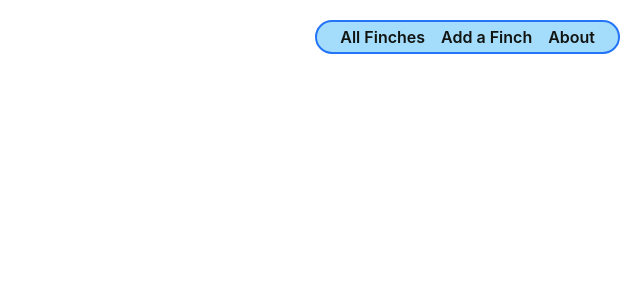
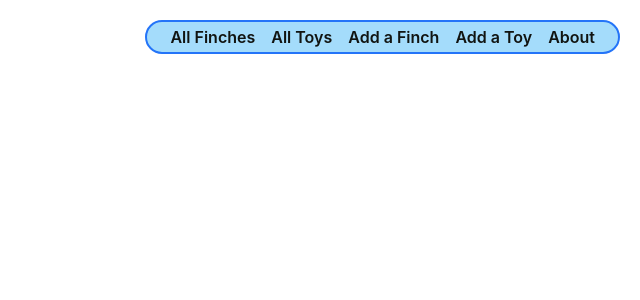
Before and after one commit to vader-v/finch-collector, a Django app: page / in a window 1280 px wide. Shown: the top 300 px of the page, without its empty margins (640-1280 px from the left). Run offline with Django 4.2, Linux system fonts and the light colour scheme.

Commit message:
add views and paths for toys create/detail/list

```diff
--- a/main_app/templates/base.html
+++ b/main_app/templates/base.html
@@ -29,7 +29,9 @@
     <nav>
       <ul>
         <li><a href="{% url 'finch-index' %}">All Finches</a></li>
+        <li><a href="{% url 'toy-index' %}">All Toys</a></li>
         <li><a href="{% url 'finch-create' %}">Add a Finch</a></li>
+        <li><a href="{% url 'toy-create' %}">Add a Toy</a></li>
         <li><a href="{% url 'about' %}">About</a></li>
       </ul>
     </nav>
--- a/main_app/templates/finches/detail.html
+++ b/main_app/templates/finches/detail.html
@@ -65,7 +65,7 @@
       method="post"
       class="subsection-content"
     >
-    {% if cat.fed_for_today %}
+    {% if finch.fed_for_today %}
     <p class="fed">{{finch.name}} has been fed all their meals for today!</p>
     {% else %}
     <p class="unfed">{{finch.name}} might be hungry!</p>
--- a/main_app/urls.py
+++ b/main_app/urls.py
@@ -10,4 +10,7 @@ urlpatterns = [
   path('finches/<int:pk>/update/', views.FinchUpdate.as_view(), name='finch-update'),
   path('finches/<int:pk>/delete/', views.FinchDelete.as_view(), name='finch-delete'),
   path('finches/<int:finch_id>/add-feeding/', views.add_feeding, name='add-feeding'),
+  path('toys/create/', views.ToyCreate.as_view(), name='toy-create'),
+  path('toys/<int:pk>/', views.ToyDetail.as_view(), name='toy-detail'),
+  path('toys/', views.ToyList.as_view(), name='toy-index'),
 ]
--- a/main_app/views.py
+++ b/main_app/views.py
@@ -1,7 +1,9 @@
 from django.shortcuts import render, redirect
 from django.views.generic.edit import CreateView, UpdateView, DeleteView
-from .models import Finch
+from django.views.generic import ListView, DetailView
+from .models import Finch, Toy
 from .forms import FeedingForm
+
 
 def home(request):
   return render(request, 'home.html')
@@ -41,3 +43,13 @@ class FinchUpdate(UpdateView):
 class FinchDelete(DeleteView):
   model = Finch
   success_url = '/finches/'
+
+class ToyCreate(CreateView):
+  model = Toy
+  fields = '__all__'
+
+class ToyList(ListView):
+  model = Toy
+
+class ToyDetail(DetailView):
+  model = Toy
```
Also changed, not shown: main_app/templates/main_app/toy_form.html (added, +25 -0 lines), main_app/templates/main_app/toy_detail.html (added), main_app/templates/main_app/toy_list.html (added).
